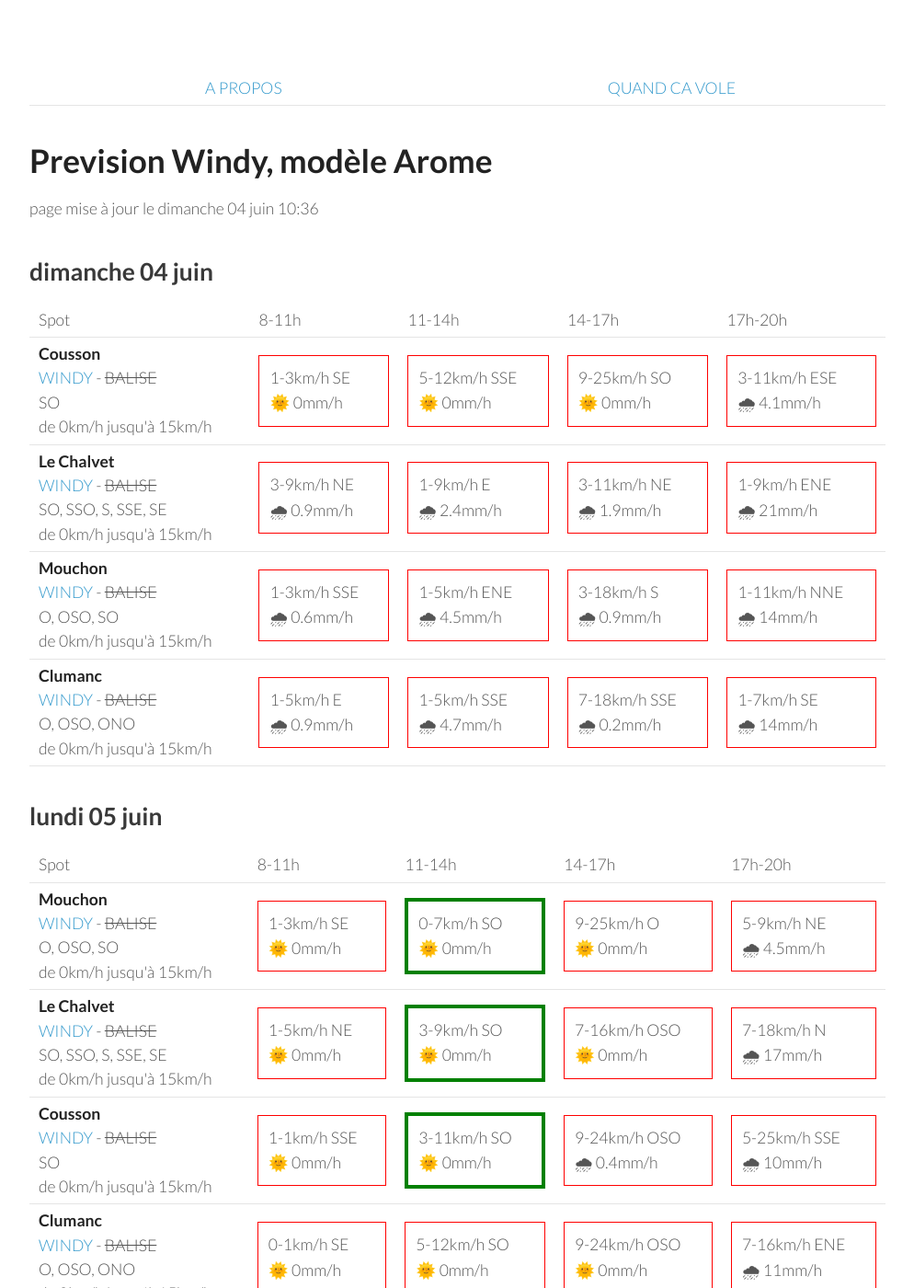
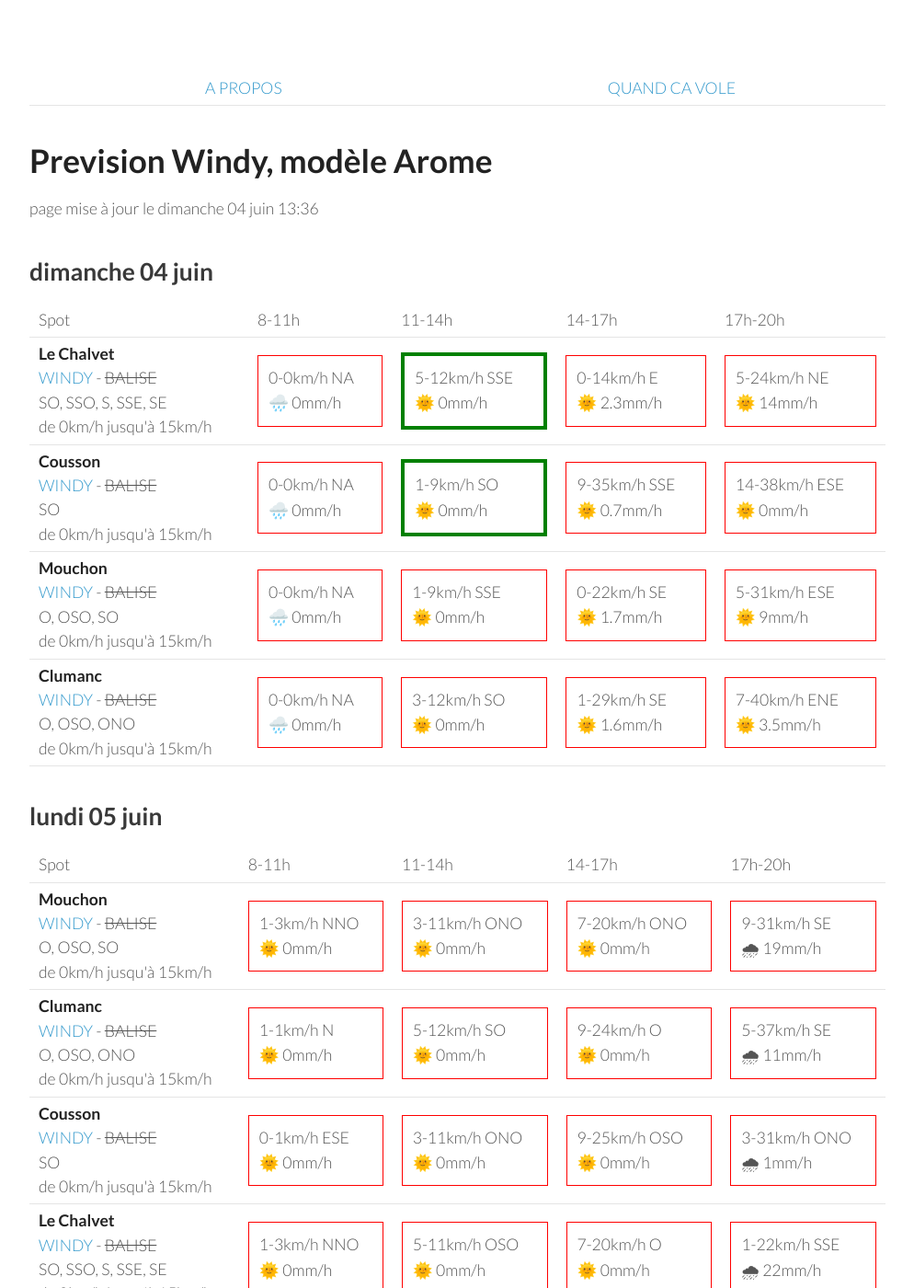
Before and after one commit to parapente-dans-le-nord/parapente-dans-le-nord.github.io, a Jekyll site: the page built from saint_andre.markdown, in a window 1280 px wide and 1400 px high. Shown: the whole window at 92% size, without its empty margins (26-1020 px from the left). Built offline with Jekyll 4.4.1, drawn with Linux system fonts in a browser that asks for light colours; some of the changed text lies outside the part shown.

Commit message:
update index.markdown

```diff
--- a/saint_andre.markdown
+++ b/saint_andre.markdown
@@ -7,7 +7,7 @@ title:  "Tous les spots"
 {: .links}
 
 # Prevision Windy, modèle Arome
-page mise à jour le dimanche 04 juin 10:36
+page mise à jour le dimanche 04 juin 13:36
 
 ## dimanche 04 juin
 
@@ -22,43 +22,39 @@ page mise à jour le dimanche 04 juin 10:36
       <td>17h-20h</td>
     </tr>
 <tr>
-        <td><strong>Cousson</strong><br><a href="https://windy.com/44.054/6.240?43.940,6.241,10,m:eSAaglz">WINDY</a> - <span class="no-balise"> BALISE </span><br> <span class="vent-favorable">SO</span><br><span class="force-vent">de 0km/h jusqu'à 15km/h</span> </td>
+        <td><strong>Le Chalvet</strong><br><a href="https://windy.com/43.979/6.480?43.866,6.480,10,m:eSsaglX">WINDY</a> - <span class="no-balise"> BALISE </span><br> <span class="vent-favorable">SO, SSO, S, SSE, SE</span><br><span class="force-vent">de 0km/h jusqu'à 15km/h</span> </td>
 
-            <td><div class="not-flyable"><p>1-3km/h SE</p><p>🌞 0mm/h</p></div></td>
-            <td><div class="not-flyable"><p>5-12km/h SSE</p><p>🌞 0mm/h</p></div></td>
-            <td><div class="not-flyable"><p>9-25km/h SO</p><p>🌞 0mm/h</p></div></td>
-            <td><div class="not-flyable"><p>3-11km/h ESE</p><p>🌧 4.1mm/h</p></div></td>
-
+            <td><div class="not-flyable"><p>0-0km/h NA</p><p>🌧️ 0mm/h</p></div></td>
+            <td><div class="flyable"><p>5-12km/h SSE</p><p>🌞 0mm/h</p></div></td>
+            <td><div class="not-flyable"><p>0-14km/h E</p><p>🌞 2.3mm/h</p></div></td>
+            <td><div class="not-flyable"><p>5-24km/h NE</p><p>🌞 14mm/h</p></div></td>
 
     </tr>
 <tr>
-        <td><strong>Le Chalvet</strong><br><a href="https://windy.com/43.979/6.480?43.866,6.480,10,m:eSsaglX">WINDY</a> - <span class="no-balise"> BALISE </span><br> <span class="vent-favorable">SO, SSO, S, SSE, SE</span><br><span class="force-vent">de 0km/h jusqu'à 15km/h</span> </td>
+        <td><strong>Cousson</strong><br><a href="https://windy.com/44.054/6.240?43.940,6.241,10,m:eSAaglz">WINDY</a> - <span class="no-balise"> BALISE </span><br> <span class="vent-favorable">SO</span><br><span class="force-vent">de 0km/h jusqu'à 15km/h</span> </td>
 
-            <td><div class="not-flyable"><p>3-9km/h NE</p><p>🌧 0.9mm/h</p></div></td>
-            <td><div class="not-flyable"><p>1-9km/h E</p><p>🌧 2.4mm/h</p></div></td>
-            <td><div class="not-flyable"><p>3-11km/h NE</p><p>🌧 1.9mm/h</p></div></td>
-            <td><div class="not-flyable"><p>1-9km/h ENE</p><p>🌧 21mm/h</p></div></td>
-
+            <td><div class="not-flyable"><p>0-0km/h NA</p><p>🌧️ 0mm/h</p></div></td>
+            <td><div class="flyable"><p>1-9km/h SO</p><p>🌞 0mm/h</p></div></td>
+            <td><div class="not-flyable"><p>9-35km/h SSE</p><p>🌞 0.7mm/h</p></div></td>
+            <td><div class="not-flyable"><p>14-38km/h ESE</p><p>🌞 0mm/h</p></div></td>
 
     </tr>
 <tr>
         <td><strong>Mouchon</strong><br><a href="https://windy.com/43.992/6.424?43.878,6.425,10,m:eSuaglR">WINDY</a> - <span class="no-balise"> BALISE </span><br> <span class="vent-favorable">O, OSO, SO</span><br><span class="force-vent">de 0km/h jusqu'à 15km/h</span> </td>
 
-            <td><div class="not-flyable"><p>1-3km/h SSE</p><p>🌧 0.6mm/h</p></div></td>
-            <td><div class="not-flyable"><p>1-5km/h ENE</p><p>🌧 4.5mm/h</p></div></td>
-            <td><div class="not-flyable"><p>3-18km/h S</p><p>🌧 0.9mm/h</p></div></td>
-            <td><div class="not-flyable"><p>1-11km/h NNE</p><p>🌧 14mm/h</p></div></td>
-
+            <td><div class="not-flyable"><p>0-0km/h NA</p><p>🌧️ 0mm/h</p></div></td>
+            <td><div class="not-flyable"><p>1-9km/h SSE</p><p>🌞 0mm/h</p></div></td>
+            <td><div class="not-flyable"><p>0-22km/h SE</p><p>🌞 1.7mm/h</p></div></td>
+            <td><div class="not-flyable"><p>5-31km/h ESE</p><p>🌞 9mm/h</p></div></td>
 
     </tr>
 <tr>
         <td><strong>Clumanc</strong><br><a href="https://windy.com/44.027/6.402?43.914,6.403,10,m:eSxaglP">WINDY</a> - <span class="no-balise"> BALISE </span><br> <span class="vent-favorable">O, OSO, ONO</span><br><span class="force-vent">de 0km/h jusqu'à 15km/h</span> </td>
 
-            <td><div class="not-flyable"><p>1-5km/h E</p><p>🌧 0.9mm/h</p></div></td>
-            <td><div class="not-flyable"><p>1-5km/h SSE</p><p>🌧 4.7mm/h</p></div></td>
-            <td><div class="not-flyable"><p>7-18km/h SSE</p><p>🌧 0.2mm/h</p></div></td>
-            <td><div class="not-flyable"><p>1-7km/h SE</p><p>🌧 14mm/h</p></div></td>
-
+            <td><div class="not-flyable"><p>0-0km/h NA</p><p>🌧️ 0mm/h</p></div></td>
+            <td><div class="not-flyable"><p>3-12km/h SO</p><p>🌞 0mm/h</p></div></td>
+            <td><div class="not-flyable"><p>1-29km/h SE</p><p>🌞 1.6mm/h</p></div></td>
+            <td><div class="not-flyable"><p>7-40km/h ENE</p><p>🌞 3.5mm/h</p></div></td>
 
     </tr>
 
@@ -80,40 +76,40 @@ page mise à jour le dimanche 04 juin 10:36
 <tr>
         <td><strong>Mouchon</strong><br><a href="https://windy.com/43.992/6.424?43.878,6.425,10,m:eSuaglR">WINDY</a> - <span class="no-balise"> BALISE </span><br> <span class="vent-favorable">O, OSO, SO</span><br><span class="force-vent">de 0km/h jusqu'à 15km/h</span> </td>
 
-            <td><div class="not-flyable"><p>1-3km/h SE</p><p>🌞 0mm/h</p></div></td>
-            <td><div class="flyable"><p>0-7km/h SO</p><p>🌞 0mm/h</p></div></td>
-            <td><div class="not-flyable"><p>9-25km/h O</p><p>🌞 0mm/h</p></div></td>
-            <td><div class="not-flyable"><p>5-9km/h NE</p><p>🌧 4.5mm/h</p></div></td>
+            <td><div class="not-flyable"><p>1-3km/h NNO</p><p>🌞 0mm/h</p></div></td>
+            <td><div class="not-flyable"><p>3-11km/h ONO</p><p>🌞 0mm/h</p></div></td>
+            <td><div class="not-flyable"><p>7-20km/h ONO</p><p>🌞 0mm/h</p></div></td>
+            <td><div class="not-flyable"><p>9-31km/h SE</p><p>🌧 19mm/h</p></div></td>
+
+
+    </tr>
+<tr>
+        <td><strong>Clumanc</strong><br><a href="https://windy.com/44.027/6.402?43.914,6.403,10,m:eSxaglP">WINDY</a> - <span class="no-balise"> BALISE </span><br> <span class="vent-favorable">O, OSO, ONO</span><br><span class="force-vent">de 0km/h jusqu'à 15km/h</span> </td>
+
+            <td><div class="not-flyable"><p>1-1km/h N</p><p>🌞 0mm/h</p></div></td>
+            <td><div class="not-flyable"><p>5-12km/h SO</p><p>🌞 0mm/h</p></div></td>
+            <td><div class="not-flyable"><p>9-24km/h O</p><p>🌞 0mm/h</p></div></td>
+            <td><div class="not-flyable"><p>5-37km/h SE</p><p>🌧 11mm/h</p></div></td>
+
+
+    </tr>
+<tr>
+        <td><strong>Cousson</strong><br><a href="https://windy.com/44.054/6.240?43.940,6.241,10,m:eSAaglz">WINDY</a> - <span class="no-balise"> BALISE </span><br> <span class="vent-favorable">SO</span><br><span class="force-vent">de 0km/h jusqu'à 15km/h</span> </td>
+
+            <td><div class="not-flyable"><p>0-1km/h ESE</p><p>🌞 0mm/h</p></div></td>
+            <td><div class="not-flyable"><p>3-11km/h ONO</p><p>🌞 0mm/h</p></div></td>
+            <td><div class="not-flyable"><p>9-25km/h OSO</p><p>🌞 0mm/h</p></div></td>
+            <td><div class="not-flyable"><p>3-31km/h ONO</p><p>🌧 1mm/h</p></div></td>
 
 
     </tr>
 <tr>
         <td><strong>Le Chalvet</strong><br><a href="https://windy.com/43.979/6.480?43.866,6.480,10,m:eSsaglX">WINDY</a> - <span class="no-balise"> BALISE </span><br> <span class="vent-favorable">SO, SSO, S, SSE, SE</span><br><span class="force-vent">de 0km/h jusqu'à 15km/h</span> </td>
 
-            <td><div class="not-flyable"><p>1-5km/h NE</p><p>🌞 0mm/h</p></div></td>
-            <td><div class="flyable"><p>3-9km/h SO</p><p>🌞 0mm/h</p></div></td>
-            <td><div class="not-flyable"><p>7-16km/h OSO</p><p>🌞 0mm/h</p></div></td>
-            <td><div class="not-flyable"><p>7-18km/h N</p><p>🌧 17mm/h</p></div></td>
-
-
-    </tr>
-<tr>
-        <td><strong>Cousson</strong><br><a href="https://windy.com/44.054/6.240?43.940,6.241,10,m:eSAaglz">WINDY</a> - <span class="no-balise"> BALISE </span><br> <span class="vent-favorable">SO</span><br><span class="force-vent">de 0km/h jusqu'à 15km/h</span> </td>
-
-            <td><div class="not-flyable"><p>1-1km/h SSE</p><p>🌞 0mm/h</p></div></td>
-            <td><div class="flyable"><p>3-11km/h SO</p><p>🌞 0mm/h</p></div></td>
-            <td><div class="not-flyable"><p>9-24km/h OSO</p><p>🌧 0.4mm/h</p></div></td>
-            <td><div class="not-flyable"><p>5-25km/h SSE</p><p>🌧 10mm/h</p></div></td>
-
-
-    </tr>
-<tr>
-        <td><strong>Clumanc</strong><br><a href="https://windy.com/44.027/6.402?43.914,6.403,10,m:eSxaglP">WINDY</a> - <span class="no-balise"> BALISE </span><br> <span class="vent-favorable">O, OSO, ONO</span><br><span class="force-vent">de 0km/h jusqu'à 15km/h</span> </td>
-
-            <td><div class="not-flyable"><p>0-1km/h SE</p><p>🌞 0mm/h</p></div></td>
-            <td><div class="not-flyable"><p>5-12km/h SO</p><p>🌞 0mm/h</p></div></td>
-            <td><div class="not-flyable"><p>9-24km/h OSO</p><p>🌞 0mm/h</p></div></td>
-            <td><div class="not-flyable"><p>7-16km/h ENE</p><p>🌧 11mm/h</p></div></td>
+            <td><div class="not-flyable"><p>1-3km/h NNO</p><p>🌞 0mm/h</p></div></td>
+            <td><div class="not-flyable"><p>5-11km/h OSO</p><p>🌞 0mm/h</p></div></td>
+            <td><div class="not-flyable"><p>7-20km/h O</p><p>🌞 0mm/h</p></div></td>
+            <td><div class="not-flyable"><p>1-22km/h SSE</p><p>🌧 22mm/h</p></div></td>
 
 
     </tr>
@@ -156,10 +152,10 @@ page mise à jour le dimanche 04 juin 10:36
 <tr>
         <td><strong>Le Chalvet</strong><br><a href="https://windy.com/43.979/6.480?43.866,6.480,10,m:eSsaglX">WINDY</a> - <span class="no-balise"> BALISE </span><br> <span class="vent-favorable">SO, SSO, S, SSE, SE</span><br><span class="force-vent">de 0km/h jusqu'à 15km/h</span> </td>
 
-            <td><div class="not-flyable"><p>1-11km/h E</p><p>🌞 0mm/h</p></div></td>
-            <td><div class="not-flyable"><p>3-16km/h OSO</p><p>🌞 0mm/h</p></div></td>
-            <td><div class="not-flyable"><p>7-24km/h OSO</p><p>🌧 0.2mm/h</p></div></td>
-            <td><div class="not-flyable"><p>1-24km/h NNO</p><p>🌧 2.9mm/h</p></div></td>
+            <td><div class="not-flyable"><p>1-11km/h ENE</p><p>🌞 0mm/h</p></div></td>
+            <td><div class="not-flyable"><p>3-16km/h O</p><p>🌞 0mm/h</p></div></td>
+            <td><div class="not-flyable"><p>9-27km/h SO</p><p>🌧 1.1mm/h</p></div></td>
+            <td><div class="not-flyable"><p>5-29km/h O</p><p>🌧 2.1mm/h</p></div></td>
 
 
     </tr>
@@ -223,9 +219,9 @@ page mise à jour le dimanche 04 juin 10:36
         <td><strong>Le Chalvet</strong><br><a href="https://windy.com/43.979/6.480?43.866,6.480,10,m:eSsaglX">WINDY</a> - <span class="no-balise"> BALISE </span><br> <span class="vent-favorable">SO, SSO, S, SSE, SE</span><br><span class="force-vent">de 0km/h jusqu'à 15km/h</span> </td>
 
             <td><div class="not-flyable"><p>3-12km/h E</p><p>🌞 0mm/h</p></div></td>
-            <td><div class="not-flyable"><p>5-20km/h S</p><p>🌧 0.2mm/h</p></div></td>
-            <td><div class="not-flyable"><p>5-27km/h SSO</p><p>🌧 1.4mm/h</p></div></td>
-            <td><div class="not-flyable"><p>3-29km/h SSE</p><p>🌧 4mm/h</p></div></td>
+            <td><div class="not-flyable"><p>5-18km/h S</p><p>🌧 0.2mm/h</p></div></td>
+            <td><div class="not-flyable"><p>1-24km/h NNE</p><p>🌧 7mm/h</p></div></td>
+            <td><div class="not-flyable"><p>5-24km/h O</p><p>🌧 8mm/h</p></div></td>
 
 
     </tr>
@@ -256,6 +252,16 @@ page mise à jour le dimanche 04 juin 10:36
 
     </tr>
 <tr>
+        <td><strong>Le Chalvet</strong><br><a href="https://windy.com/43.979/6.480?43.866,6.480,10,m:eSsaglX">WINDY</a> - <span class="no-balise"> BALISE </span><br> <span class="vent-favorable">SO, SSO, S, SSE, SE</span><br><span class="force-vent">de 0km/h jusqu'à 15km/h</span> </td>
+
+            <td><div class="not-flyable"><p>1-9km/h ENE</p><p>🌞 0mm/h</p></div></td>
+            <td><div class="not-flyable"><p>3-18km/h SSE</p><p>🌧 0.3mm/h</p></div></td>
+            <td><div class="not-flyable"><p>7-24km/h SO</p><p>🌧 0.9mm/h</p></div></td>
+            <td><div class="not-flyable"><p>5-27km/h OSO</p><p>🌧 5mm/h</p></div></td>
+
+
+    </tr>
+<tr>
         <td><strong>Mouchon</strong><br><a href="https://windy.com/43.992/6.424?43.878,6.425,10,m:eSuaglR">WINDY</a> - <span class="no-balise"> BALISE </span><br> <span class="vent-favorable">O, OSO, SO</span><br><span class="force-vent">de 0km/h jusqu'à 15km/h</span> </td>
 
             <td><div class="not-flyable"><p>1-9km/h E</p><p>🌞 0mm/h</p></div></td>
@@ -272,16 +278,6 @@ page mise à jour le dimanche 04 juin 10:36
             <td><div class="not-flyable"><p>3-16km/h SSO</p><p>🌧 0.4mm/h</p></div></td>
             <td><div class="not-flyable"><p>7-24km/h SO</p><p>🌧 1.4mm/h</p></div></td>
             <td><div class="not-flyable"><p>5-27km/h OSO</p><p>🌧 4.7mm/h</p></div></td>
-
-
-    </tr>
-<tr>
-        <td><strong>Le Chalvet</strong><br><a href="https://windy.com/43.979/6.480?43.866,6.480,10,m:eSsaglX">WINDY</a> - <span class="no-balise"> BALISE </span><br> <span class="vent-favorable">SO, SSO, S, SSE, SE</span><br><span class="force-vent">de 0km/h jusqu'à 15km/h</span> </td>
-
-            <td><div class="not-flyable"><p>3-12km/h E</p><p>🌞 0mm/h</p></div></td>
-            <td><div class="not-flyable"><p>5-18km/h SSE</p><p>🌞 0mm/h</p></div></td>
-            <td><div class="not-flyable"><p>9-24km/h S</p><p>🌞 0mm/h</p></div></td>
-            <td><div class="not-flyable"><p>7-25km/h S</p><p>🌞 0mm/h</p></div></td>
 
 
     </tr>
@@ -312,6 +308,16 @@ page mise à jour le dimanche 04 juin 10:36
 
     </tr>
 <tr>
+        <td><strong>Le Chalvet</strong><br><a href="https://windy.com/43.979/6.480?43.866,6.480,10,m:eSsaglX">WINDY</a> - <span class="no-balise"> BALISE </span><br> <span class="vent-favorable">SO, SSO, S, SSE, SE</span><br><span class="force-vent">de 0km/h jusqu'à 15km/h</span> </td>
+
+            <td><div class="not-flyable"><p>3-14km/h ESE</p><p>🌞 0mm/h</p></div></td>
+            <td><div class="not-flyable"><p>5-22km/h SSE</p><p>🌞 0mm/h</p></div></td>
+            <td><div class="not-flyable"><p>7-25km/h SSO</p><p>🌧 0.9mm/h</p></div></td>
+            <td><div class="not-flyable"><p>3-25km/h S</p><p>🌧 1.5mm/h</p></div></td>
+
+
+    </tr>
+<tr>
         <td><strong>Mouchon</strong><br><a href="https://windy.com/43.992/6.424?43.878,6.425,10,m:eSuaglR">WINDY</a> - <span class="no-balise"> BALISE </span><br> <span class="vent-favorable">O, OSO, SO</span><br><span class="force-vent">de 0km/h jusqu'à 15km/h</span> </td>
 
             <td><div class="not-flyable"><p>5-14km/h ESE</p><p>🌞 0mm/h</p></div></td>
```
